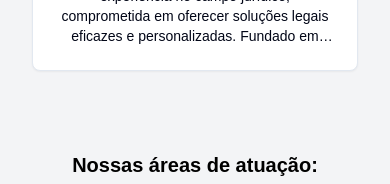
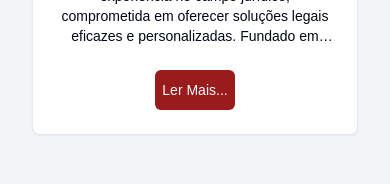
Before and after one commit to Victor-Zarzar/law-firm, a Next.js app: page / in a window 390 px wide. Shown: the part 431-615 px from the top of the page. Built offline with nearby package versions, Linux system fonts and the light colour scheme.

Commit message:
implement new component popover card, and updates in cardhome

```diff
--- a/src/app/components/Card/CardHome.tsx
+++ b/src/app/components/Card/CardHome.tsx
@@ -4,8 +4,10 @@ import {
     Card,
     CardContent,
     CardDescription,
+    CardFooter,
     CardHeader,
 } from "@/components/ui/card"
+import CardPopover from '../CardPopover/CardPopover'
 
 export default function CardHome() {
     return (
@@ -35,6 +37,11 @@ export default function CardHome() {
                             </h1>
                         </div>
                     </CardContent>
+                    <CardFooter>
+                        <div className='flex justify-center items-center mx-auto md:hidden'>
+                            <CardPopover />
+                        </div>
+                    </CardFooter>
                 </Card>
             </div>
         </div>
--- /dev/null
+++ b/src/app/components/CardPopover/CardPopover.tsx
@@ -0,0 +1,28 @@
+import React from 'react'
+import { Button } from "@/components/ui/button"
+import {
+    Popover,
+    PopoverContent,
+    PopoverTrigger,
+} from "@/components/ui/popover"
+
+export default function CardPopover() {
+    return (
+
+        <div className='div'>
+            <Popover>
+                <PopoverTrigger asChild>
+                    <Button className='w-20 md:w-28 bg-red-800 hover:bg-red-900'>Ler Mais...</Button>
+                </PopoverTrigger>
+                <PopoverContent className="w-80">
+                    <h1 className='text text-sm text-center'>
+                        O escritório de advocacia Baptista & Almeida Advogados Associados é uma instituição renomada com ampla experiência no campo jurídico, comprometida em oferecer soluções legais eficazes e personalizadas. Fundado em 2021, por um grupo de advogados especializados em diversas áreas do direito, nosso escritório tem como missão defender os interesses de nossos clientes com integridade, profissionalismo e dedicação.
+                        Localizado em Porto Alegre, Rio Grande do Sul, Baptista & Almeida Advogados Associados possui uma equipe altamente qualificada de profissionais, incluindo especialistas em Direito Civil, Empresarial, Trabalhista, Ambiental, entre outros, garantindo um atendimento abrangente e especializado. Nossa prática jurídica é orientada pela ética, transparência e pelo compromisso em buscar as melhores estratégias legais para cada caso.
+                        Entendemos que cada cliente é único e enfrenta desafios específicos. Por isso, nosso trabalho é pautado na construção de relacionamentos sólidos e na comunicação eficaz, visando entender profundamente as necessidades e objetivos de quem nos procura. Estamos sempre atualizados com as mudanças legislativas e as tendências jurídicas, o que nos permite oferecer conselhos precisos e inovadores.
+                        No escritório Baptista & Almeida Advogados Associados, você encontrará um parceiro confiável e dedicado, pronto para lhe assessorar em questões legais complexas, sempre buscando os melhores resultados. Seja para consultoria, litígios ou negociações, estamos à disposição para garantir a excelência e a segurança jurídica que você precisa.
+                    </h1>
+                </PopoverContent>
+            </Popover>
+        </div>
+    )
+}
```
